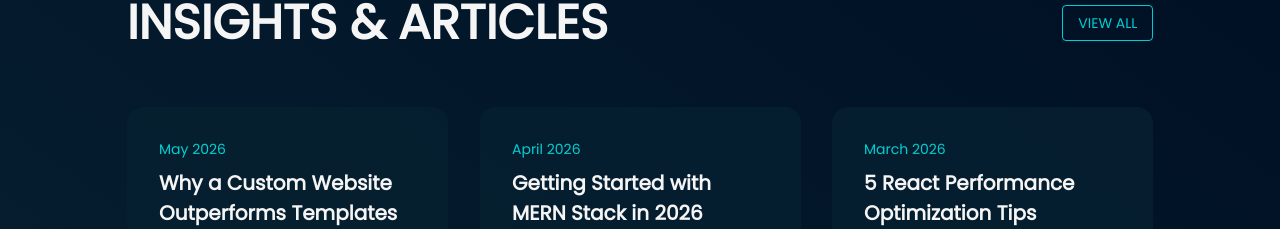
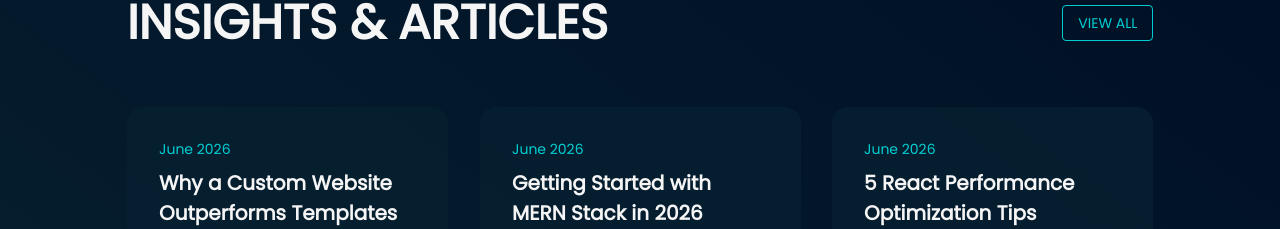
Before and after one commit to sajid-ahmed2816/react_portfolio, a React (Create React App) app: page / in a window 1280 px wide. Shown: the part 4019-4248 px from the top of the page. Built offline with nearby package versions, Linux system fonts and the light colour scheme.

Commit message:
update changes

```diff
--- a/src/App.css
+++ b/src/App.css
@@ -24,7 +24,15 @@ html {
   width: 40px;
   height: 40px;
   border-radius: 50%;
+  border: 1px solid #00ffffc9;
   background: #00ffffc9;
+  transition: 0.3s all ease-in-out;
+}
+
+.swiper-button-next:hover,
+.swiper-button-prev:hover {
+  border: 1px solid #00ffffc9;
+  background: transparent;
 }
 
 .swiper-button-next:after,
@@ -33,6 +41,11 @@ html {
 .swiper-rtl .swiper-button-next:after {
   color: #FFFFFF;
   font-size: 20px;
+}
+
+.swiper-button-next:hover::after,
+.swiper-button-prev:hover::after {
+  color: #00ffffc9 !important;
 }
 
 .swiper-scrollbar-drag,
--- a/src/views/Home/index.js
+++ b/src/views/Home/index.js
@@ -136,19 +136,19 @@ const blogPosts = [
     title: "Why a Custom Website Outperforms Templates",
     excerpt: "Discover how custom development boosts speed, SEO, and user engagement...",
     link: "https://medium.com/@sajid.ahmed2816/why-a-custom-website-outperforms-templates-10f1676c6820",
-    date: "May 2026"
+    date: "June 2026"
   },
   {
     title: "Getting Started with MERN Stack in 2026",
     excerpt: "A beginner's guide to building full-stack apps with MongoDB, Express, React, and Node...",
     link: "https://medium.com/@sajid.ahmed2816/getting-started-with-mern-stack-in-2026-9257a6310b71",
-    date: "April 2026"
+    date: "June 2026"
   },
   {
     title: "5 React Performance Optimization Tips",
     excerpt: "Improve your app's speed with these simple yet effective techniques...",
     link: "https://medium.com/@sajid.ahmed2816/5-react-performance-optimization-tips-387f8ad0ea20",
-    date: "March 2026"
+    date: "June 2026"
   },
 ];
 
--- a/src/views/Project/index.js
+++ b/src/views/Project/index.js
@@ -61,10 +61,10 @@ const projectsData = [
   },
   {
     title: "Ecommerce Website",
-    description: "This is a e-commerce web app, developed in React.js, utilizing react-bootstrap for styling the UI, used fakestore API to fetch products, used google maps API for store locater. Admin dashboard and backend is under developement, In future this app will be a fullstack MERN App.",
+    description: "This is an e-commerce web app developed in React.js, utilizing React-Bootstrap for UI styling. Seamlessly integrated REST APIs and admin dashboard for manage content. This project has successfully evolved into a complete fullstack MERN application.",
     link: "https://e-commerce-react-js-web.netlify.app/",
     image: Images.ecommerceWeb,
-    techStacks: ["MongoDB", "Express JS", "React JS", "Node JS", "React Bootstrap", "Swiper", "Axios"]
+    techStacks: ["MongoDB", "Express JS", "React JS", "Node JS", "React Bootstrap", "Swiper", "Axios", "Redux", "JWT", "OAuth"]
   },
   {
     title: "Strindberg Bilvard",
```
Also changed, not shown: src/assets/images/ecommerceWeb.png, 1 other file (tests, documents, lock files or other folders).
